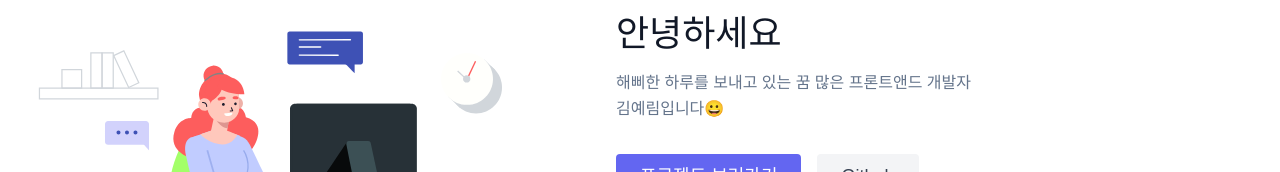
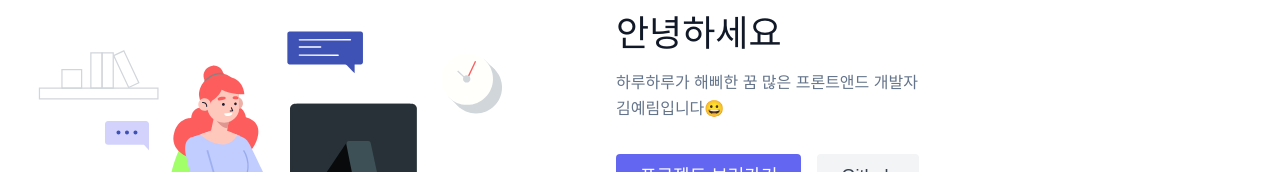
Before and after one commit to Kimyerim1935/nextJs_portfolio, a Next.js app: page / in a window 1280 px wide. Shown: the part 195-367 px from the top of the page. Built offline with nearby package versions, Linux system fonts and the light colour scheme; a web font is replaced by a local one.

Commit message:
Update hero.tsx

```diff
--- a/src/components/home/hero.tsx
+++ b/src/components/home/hero.tsx
@@ -7,7 +7,7 @@ export default function Hero() {
                 <h1 className="title-font sm:text-4xl text-3xl mb-4 font-medium text-gray-900">안녕하세요
                     <br className="hidden lg:inline-block"/>
                 </h1>
-                <p className="mb-8 leading-relaxed">해삐한 하루를 보내고 있는 꿈 많은 프론트앤드 개발자<br/> 김예림입니다😀</p>
+                <p className="mb-8 leading-relaxed">하루하루가 해삐한 꿈 많은 프론트앤드 개발자<br/> 김예림입니다😀</p>
                 <div className="flex justify-center">
                     <Link href='https://denim-kookaburra-74c.notion.site/b2308e7117db4bc590b313243b516044?v=b209ad706cec4935acc1b39927137c40&pvs=4' target="_blank">
                         <span className="inline-flex text-white bg-indigo-500 border-0 py-2 px-6 focus:outline-none hover:bg-indigo-600 rounded text-lg">프로젝트 보러가기</span>
```
